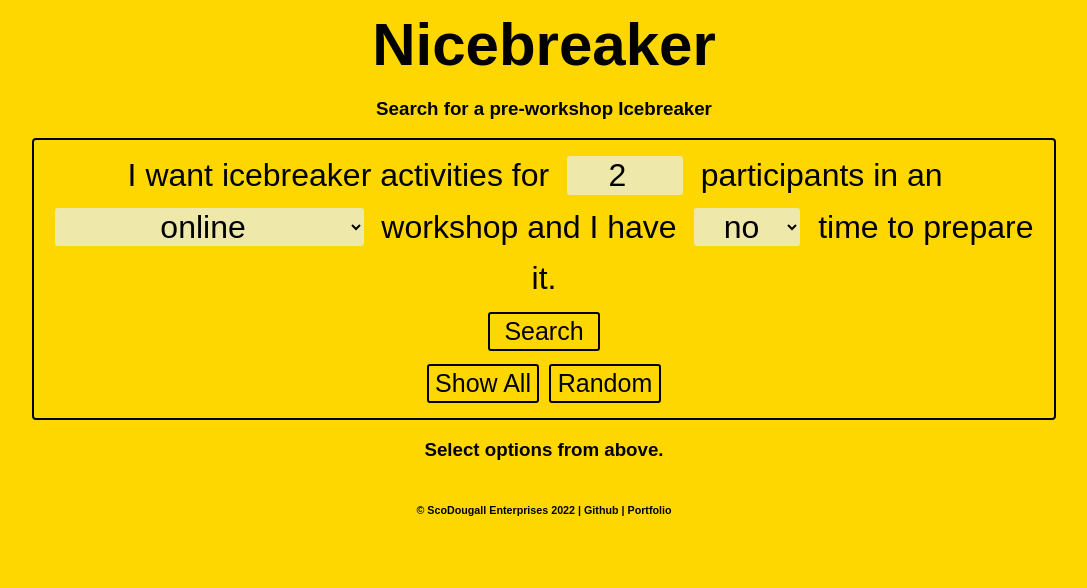
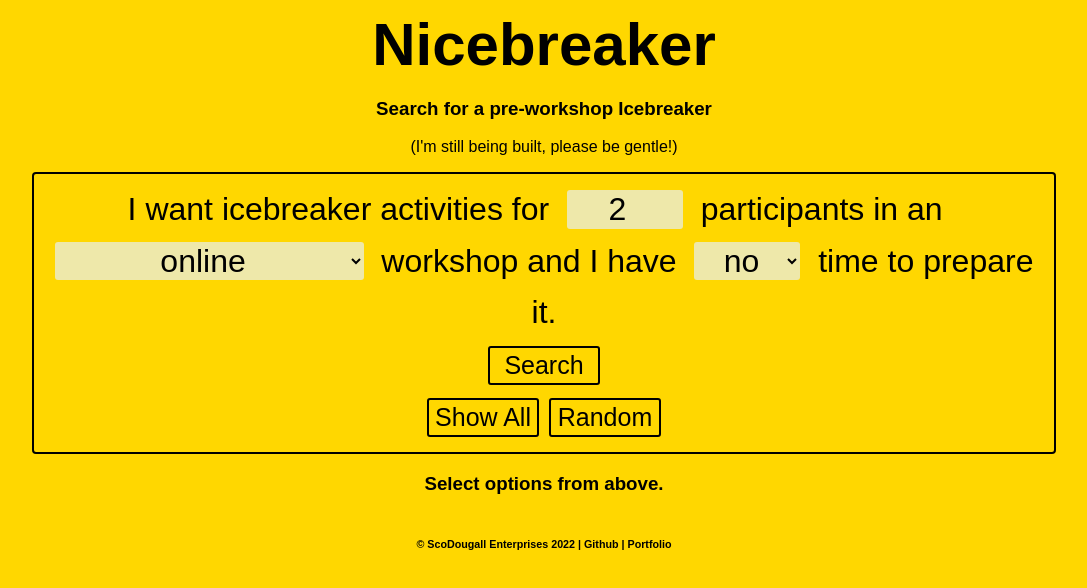
Before and after one commit to drinkwithdan/Nicebreaker, a React (Create React App) app: page /home in a window 1280 px wide. Shown: the top 588 px of the page, without its empty margins (96-1183 px from the left). Built offline with nearby package versions, Linux system fonts and the light colour scheme.

Commit message:
Styling changes

```diff
--- a/src/components/Navbar.jsx
+++ b/src/components/Navbar.jsx
@@ -3,6 +3,7 @@ const Navbar = () => {
     <div className="navbar" >
       <h1>Nicebreaker</h1>
       <h3>Search for a pre-workshop Icebreaker</h3>
+      <p>(I'm still being built, please be gentle!)</p>
     </div>
   )
 }
```
